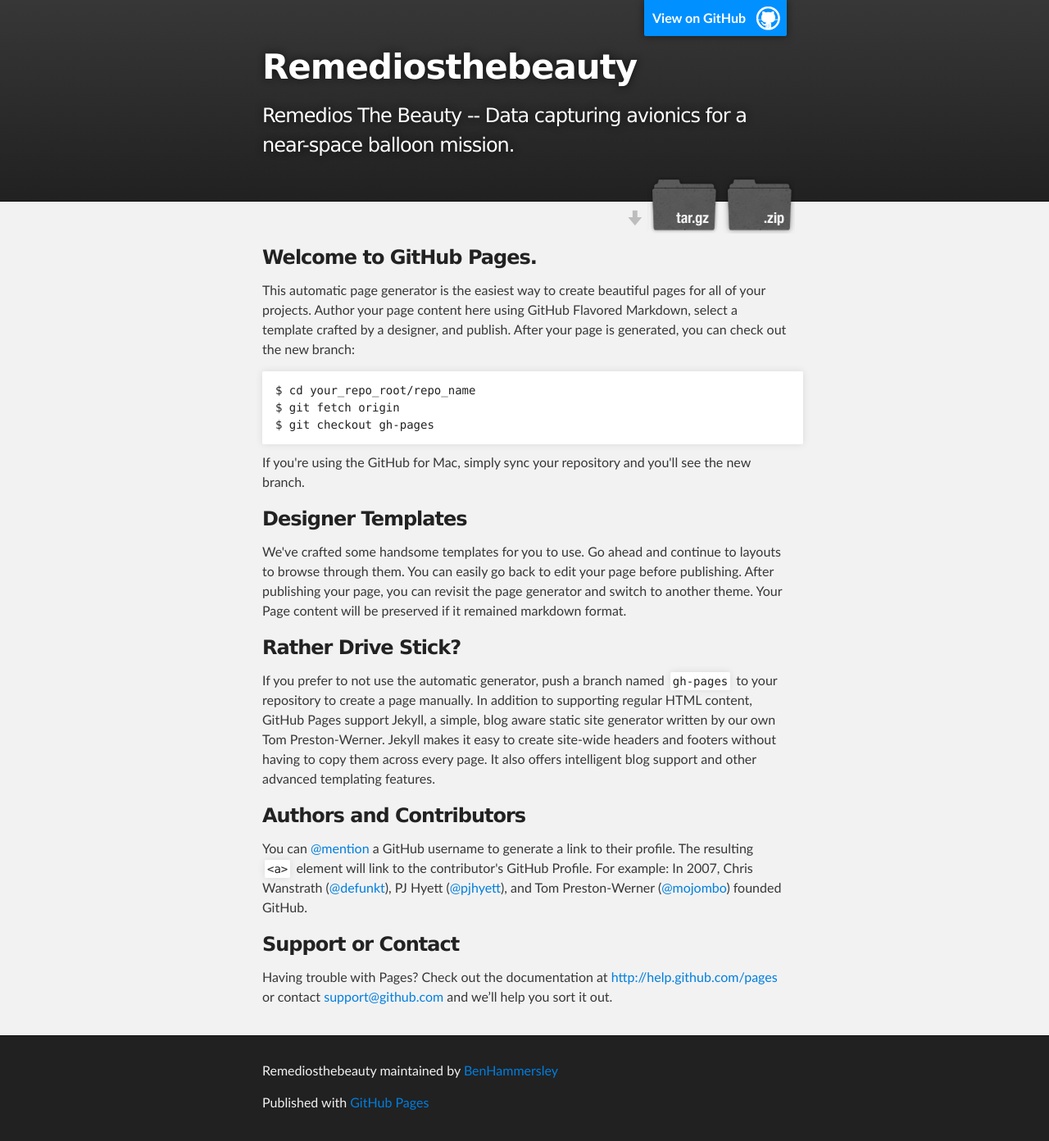
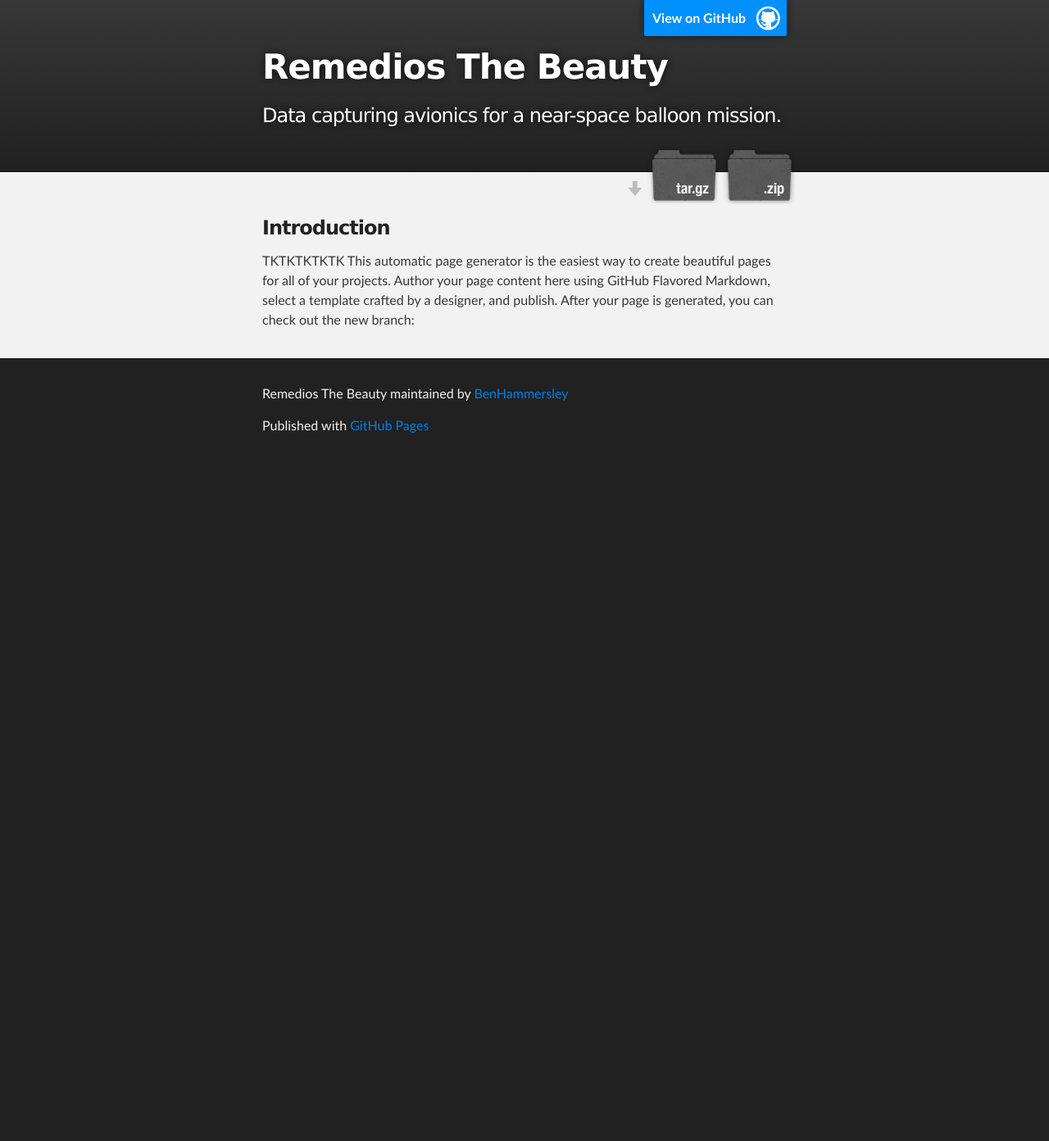
Before and after one commit to BenHammersley/RemediosTheBeauty, a plain HTML site: page index.html in a window 1280 px wide. Shown: the whole page at 82% size. After the commit the page ends 800 px from the top, so only its background shows below. Drawn offline with Linux system fonts and the light colour scheme.

Commit message:
First changes to the Pages index.html

```diff
--- a/index.html
+++ b/index.html
@@ -8,7 +8,7 @@
 
     <link rel="stylesheet" type="text/css" media="screen" href="stylesheets/stylesheet.css">
 
-    <title>Remediosthebeauty</title>
+    <title>Remedios The Beauty</title>
   </head>
 
   <body>
@@ -18,8 +18,8 @@
         <header class="inner">
           <a id="forkme_banner" href="https://github.com/BenHammersley/RemediosTheBeauty">View on GitHub</a>
 
-          <h1 id="project_title">Remediosthebeauty</h1>
-          <h2 id="project_tagline">Remedios The Beauty -- Data capturing avionics for a near-space balloon mission.</h2>
+          <h1 id="project_title">Remedios The Beauty</h1>
+          <h2 id="project_tagline">Data capturing avionics for a near-space balloon mission.</h2>
 
             <section id="downloads">
               <a class="zip_download_link" href="https://github.com/BenHammersley/RemediosTheBeauty/zipball/master">Download this project as a .zip file</a>
@@ -32,43 +32,16 @@
     <div id="main_content_wrap" class="outer">
       <section id="main_content" class="inner">
         <h3>
-<a name="welcome-to-github-pages" class="anchor" href="#welcome-to-github-pages"><span class="octicon octicon-link"></span></a>Welcome to GitHub Pages.</h3>
+<a name="welcome-to-github-pages" class="anchor" href="#welcome-to-github-pages"><span class="octicon octicon-link"></span></a>Introduction</h3>
 
-<p>This automatic page generator is the easiest way to create beautiful pages for all of your projects. Author your page content here using GitHub Flavored Markdown, select a template crafted by a designer, and publish. After your page is generated, you can check out the new branch:</p>
-
-<pre><code>$ cd your_repo_root/repo_name
-$ git fetch origin
-$ git checkout gh-pages
-</code></pre>
-
-<p>If you're using the GitHub for Mac, simply sync your repository and you'll see the new branch.</p>
-
-<h3>
-<a name="designer-templates" class="anchor" href="#designer-templates"><span class="octicon octicon-link"></span></a>Designer Templates</h3>
-
-<p>We've crafted some handsome templates for you to use. Go ahead and continue to layouts to browse through them. You can easily go back to edit your page before publishing. After publishing your page, you can revisit the page generator and switch to another theme. Your Page content will be preserved if it remained markdown format.</p>
-
-<h3>
-<a name="rather-drive-stick" class="anchor" href="#rather-drive-stick"><span class="octicon octicon-link"></span></a>Rather Drive Stick?</h3>
-
-<p>If you prefer to not use the automatic generator, push a branch named <code>gh-pages</code> to your repository to create a page manually. In addition to supporting regular HTML content, GitHub Pages support Jekyll, a simple, blog aware static site generator written by our own Tom Preston-Werner. Jekyll makes it easy to create site-wide headers and footers without having to copy them across every page. It also offers intelligent blog support and other advanced templating features.</p>
-
-<h3>
-<a name="authors-and-contributors" class="anchor" href="#authors-and-contributors"><span class="octicon octicon-link"></span></a>Authors and Contributors</h3>
-
-<p>You can <a href="https://github.com/blog/821" class="user-mention">@mention</a> a GitHub username to generate a link to their profile. The resulting <code>&lt;a&gt;</code> element will link to the contributor's GitHub Profile. For example: In 2007, Chris Wanstrath (<a href="https://github.com/defunkt" class="user-mention">@defunkt</a>), PJ Hyett (<a href="https://github.com/pjhyett" class="user-mention">@pjhyett</a>), and Tom Preston-Werner (<a href="https://github.com/mojombo" class="user-mention">@mojombo</a>) founded GitHub.</p>
-
-<h3>
-<a name="support-or-contact" class="anchor" href="#support-or-contact"><span class="octicon octicon-link"></span></a>Support or Contact</h3>
-
-<p>Having trouble with Pages? Check out the documentation at <a href="http://help.github.com/pages">http://help.github.com/pages</a> or contact <a href="mailto:support@github.com">support@github.com</a> and we’ll help you sort it out.</p>
+<p>TKTKTKTKTK This automatic page generator is the easiest way to create beautiful pages for all of your projects. Author your page content here using GitHub Flavored Markdown, select a template crafted by a designer, and publish. After your page is generated, you can check out the new branch:</p>
       </section>
     </div>
 
     <!-- FOOTER  -->
     <div id="footer_wrap" class="outer">
       <footer class="inner">
-        <p class="copyright">Remediosthebeauty maintained by <a href="https://github.com/BenHammersley">BenHammersley</a></p>
+        <p class="copyright">Remedios The Beauty maintained by <a href="https://github.com/BenHammersley">BenHammersley</a></p>
         <p>Published with <a href="http://pages.github.com">GitHub Pages</a></p>
       </footer>
     </div>
```
